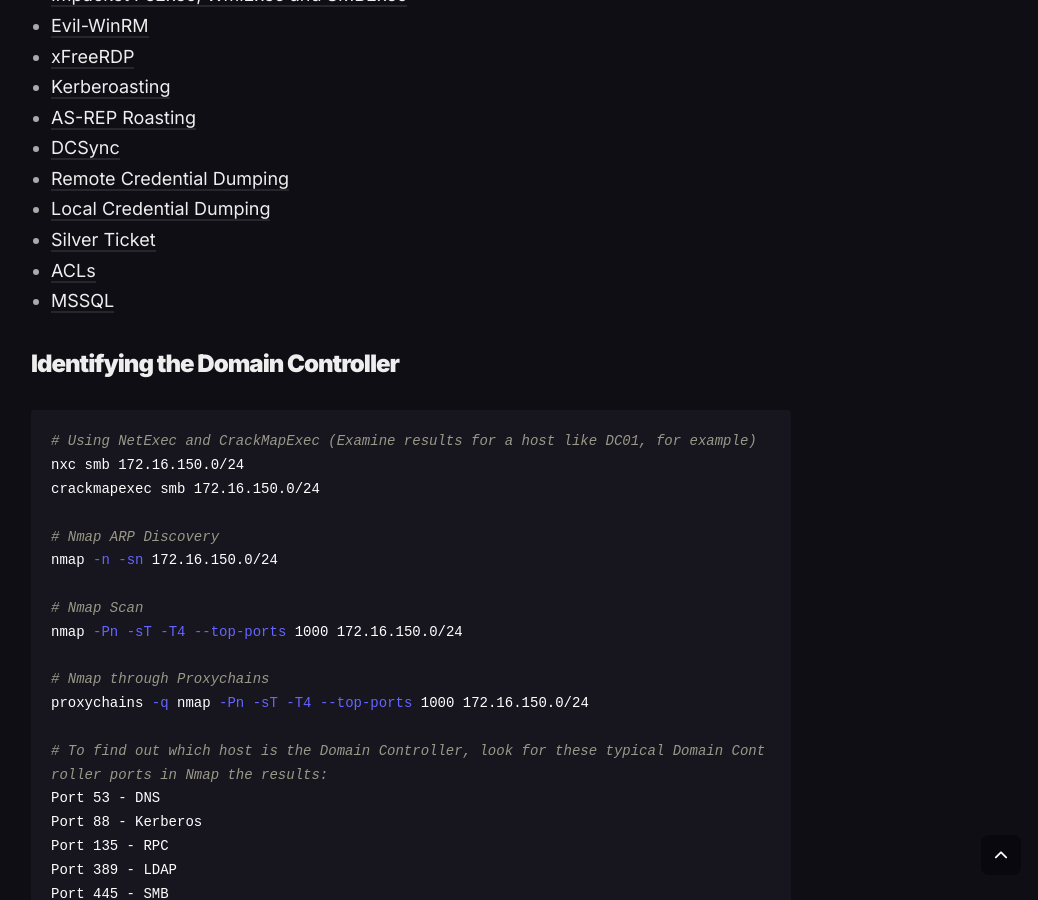
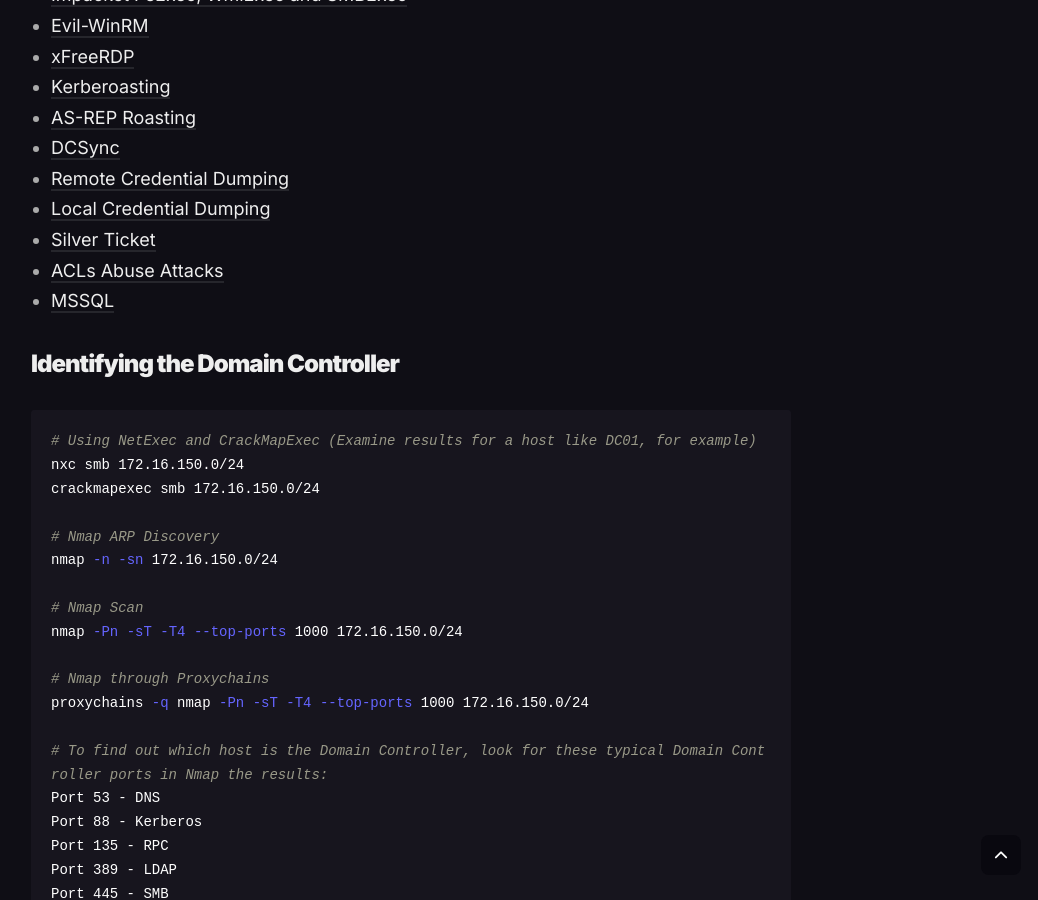
Before and after one commit to Vorkharium/vorkharium.github.io, a Jekyll site: the page built from _posts/2024-11-01-Attacking-Active-Directory-Cheatsheet.md, in a window 1280 px wide and 900 px high, scrolled down 1256 px. Shown: the whole window, without its empty margins (229-1267 px from the left). Built offline with Jekyll 4.4.1, drawn with Linux system fonts in a browser that asks for light colours; some of the changed text lies outside the part shown.

Commit message:
Update 2024-11-01-Attacking-Active-Directory-Cheatsheet.md

```diff
--- a/_posts/2024-11-01-Attacking-Active-Directory-Cheatsheet.md
+++ b/_posts/2024-11-01-Attacking-Active-Directory-Cheatsheet.md
@@ -30,7 +30,7 @@
 - [Remote Credential Dumping](#remote-credential-dumping)
 - [Local Credential Dumping](#local-credential-dumping)
 - [Silver Ticket](#silver-ticket)
-- [ACLs](#acls)
+- [ACLs Abuse Attacks](#acl-abuse-attacks)
 - [MSSQL](#mssql)
 
 ### Identifying the Domain Controller
```
Also changed, not shown: other parts of _posts/2024-11-01-Attacking-Active-Directory-Cheatsheet.md (+1 -1 lines).
